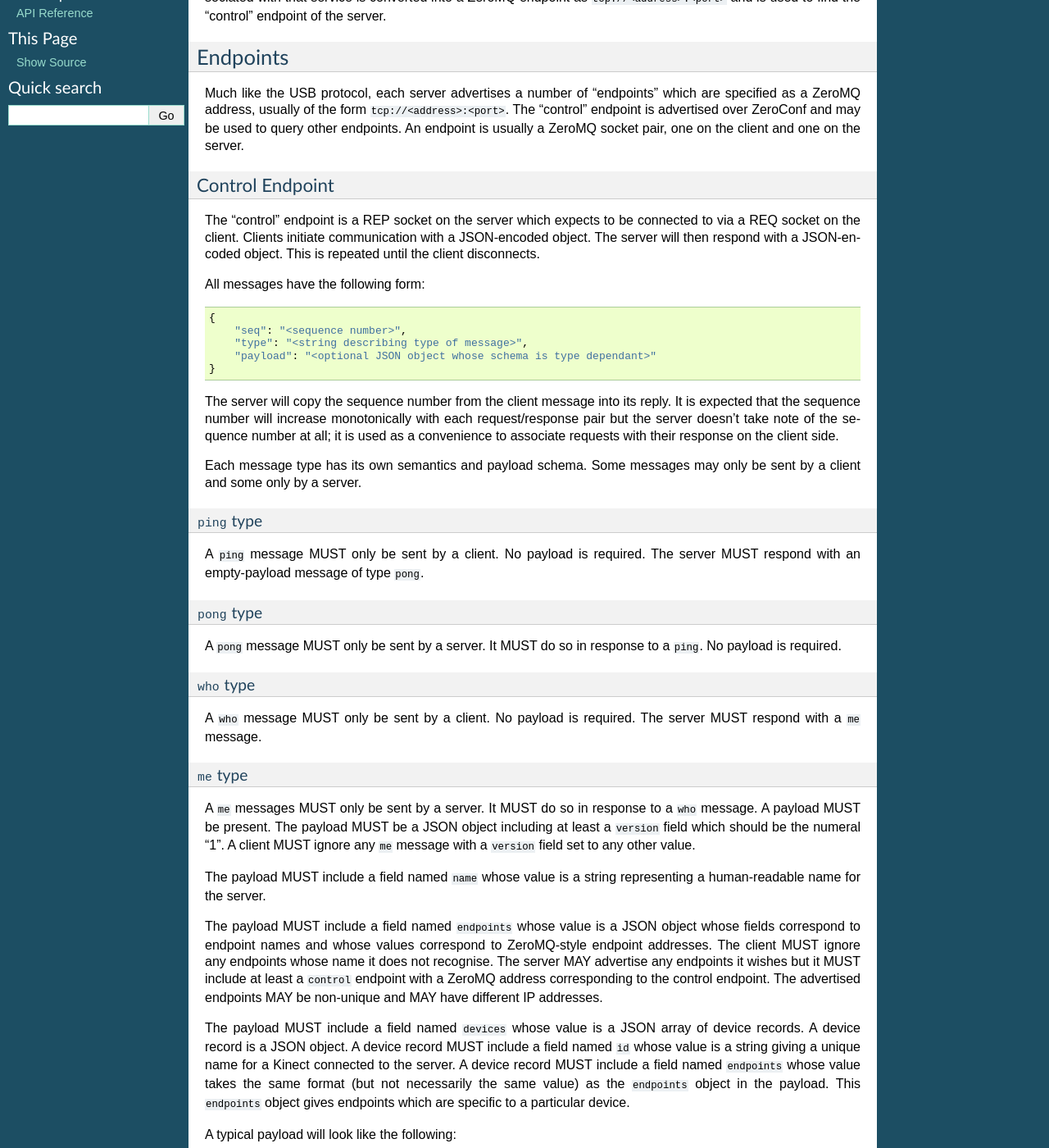
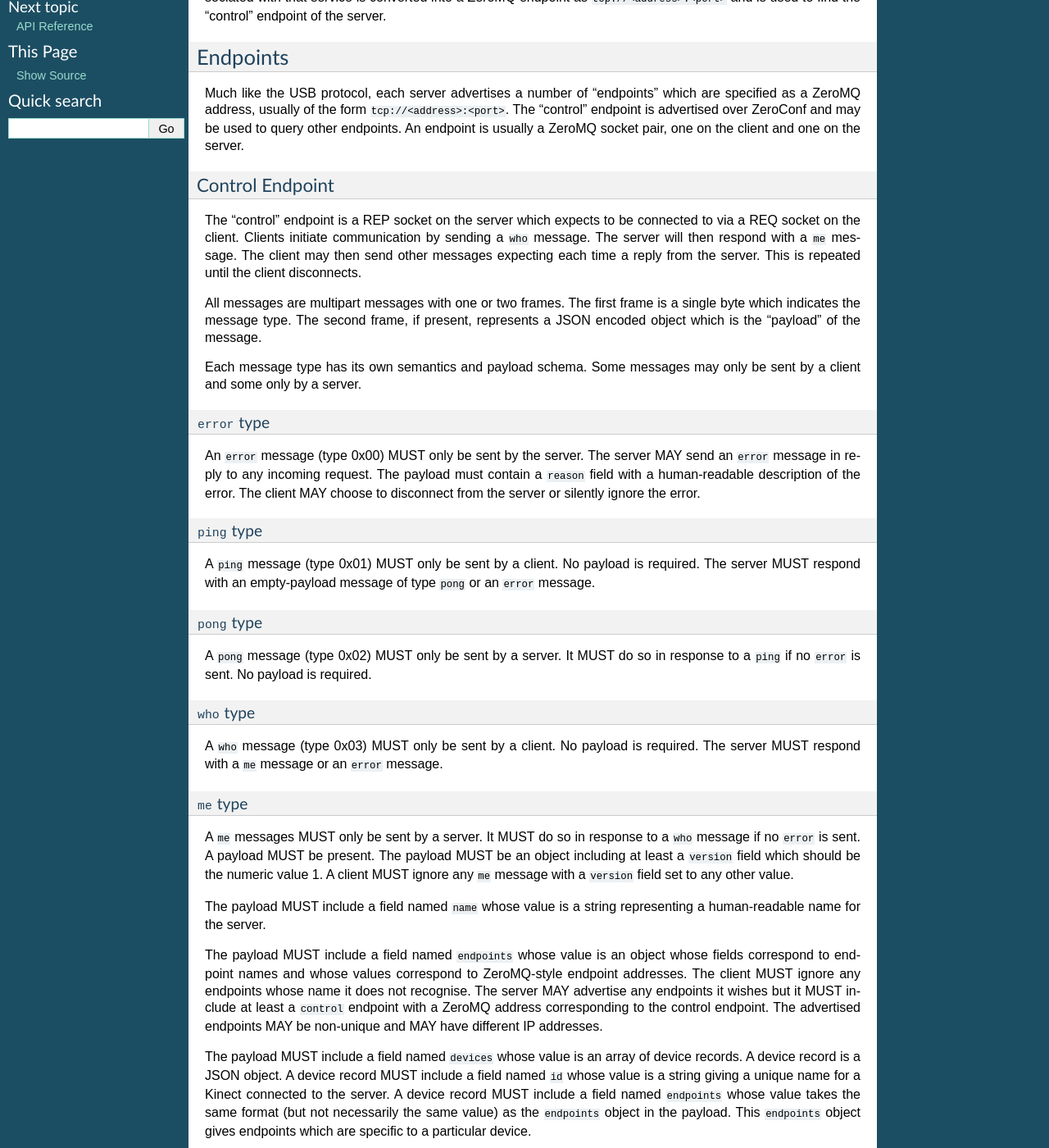
Before and after one commit to rjw57/streamkinect2, a Sphinx documentation site: the page built from docs/protocol.rst, in a window 1280 px wide and 1400 px high, scrolled down 284 px. Shown: the whole window at 82% size. Built offline with Sphinx 7.4.7, drawn with Linux system fonts in a browser that asks for light colours; the version number is read from the project's files by our own code.

Commit message:
simplify protocol significantly

```diff
--- a/docs/protocol.rst
+++ b/docs/protocol.rst
@@ -32,68 +32,71 @@
 
 The "control" endpoint is a REP socket on the server which expects to be
 connected to via a REQ socket on the client. Clients initiate communication
-with a JSON-encoded object. The server will then respond with a JSON-encoded
-object. This is repeated until the client disconnects.
+by sending a ``who`` message. The server will then respond with a ``me``
+message. The client may then send other messages expecting each time a reply
+from the server. This is repeated until the client disconnects.
 
-All messages have the following form::
-
-    {
-        "seq": "<sequence number>",
-        "type": "<string describing type of message>",
-        "payload": "<optional JSON object whose schema is type dependant>"
-    }
-
-The server will copy the sequence number from the client message into its
-reply. It is expected that the sequence number will increase monotonically with
-each request/response pair but the server doesn't take note of the sequence
-number at all; it is used as a convenience to associate requests with their
-response on the client side.
+All messages are multipart messages with one or two frames. The first frame
+is a single byte which indicates the message type. The second frame, if
+present, represents a JSON encoded object which is the "payload" of the
+message.
 
 Each message type has its own semantics and payload schema. Some messages may
 only be sent by a client and some only by a server.
 
+``error`` type
+~~~~~~~~~~~~~~
+
+An ``error`` message (type 0x00) MUST only be sent by the server. The server
+MAY send an ``error`` message in reply to any incoming request. The payload
+must contain a ``reason`` field with a human-readable description of the error.
+The client MAY choose to disconnect from the server or silently ignore the
+error.
+
 ``ping`` type
 ~~~~~~~~~~~~~
 
-A ``ping`` message MUST only be sent by a client. No payload is required. The
-server MUST respond with an empty-payload message of type ``pong``.
+A ``ping`` message (type 0x01) MUST only be sent by a client. No payload is
+required. The server MUST respond with an empty-payload message of type
+``pong`` or an ``error`` message.
 
 ``pong`` type
 ~~~~~~~~~~~~~
 
-A ``pong`` message MUST only be sent by a server. It MUST do so in response to
-a ``ping``.  No payload is required.
+A ``pong`` message (type 0x02) MUST only be sent by a server. It MUST do so in
+response to a ``ping`` if no ``error`` is sent. No payload is required.
 
 ``who`` type
 ~~~~~~~~~~~~
 
-A ``who`` message MUST only be sent by a client. No payload is required. The
-server MUST respond with a ``me`` message.
+A ``who`` message (type 0x03) MUST only be sent by a client. No payload is
+required. The server MUST respond with a ``me`` message or an ``error``
+message.
 
 ``me`` type
 ~~~~~~~~~~~
 
 A ``me`` messages MUST only be sent by a server. It MUST do so in
-response to a ``who`` message. A payload MUST be present. The payload MUST be a
-JSON object including at least a ``version`` field which should be the numeral
-"1". A client MUST ignore any ``me`` message with a ``version`` field set to
-any other value.
+response to a ``who`` message if no ``error`` is sent. A payload MUST be
+present. The payload MUST be an object including at least a ``version``
+field which should be the numeric value 1. A client MUST ignore any ``me``
+message with a ``version`` field set to any other value.
 
 The payload MUST include a field named ``name`` whose value is a string
 representing a human-readable name for the server.
 
-The payload MUST include a field named ``endpoints`` whose value is a JSON
-object whose fields correspond to endpoint names and whose values correspond to
+The payload MUST include a field named ``endpoints`` whose value is an object
+whose fields correspond to endpoint names and whose values correspond to
 ZeroMQ-style endpoint addresses. The client MUST ignore any endpoints whose
 name it does not recognise. The server MAY advertise any endpoints it wishes
 but it MUST include at least a ``control`` endpoint with a ZeroMQ address
 corresponding to the control endpoint. The advertised endpoints MAY be
 non-unique and MAY have different IP addresses.
 
-The payload MUST include a field named ``devices`` whose value is a JSON array
-of device records. A device record is a JSON object. A device record MUST
-include a field named ``id`` whose value is a string giving a unique name for a
-Kinect connected to the server. A device record MUST include a field named
+The payload MUST include a field named ``devices`` whose value is an array of
+device records. A device record is a JSON object. A device record MUST include
+a field named ``id`` whose value is a string giving a unique name for a Kinect
+connected to the server. A device record MUST include a field named
 ``endpoints`` whose value takes the same format (but not necessarily the same
 value) as the ``endpoints`` object in the payload. This ``endpoints`` object
 gives endpoints which are specific to a particular device.
```
Also changed, not shown: 3 other files.
